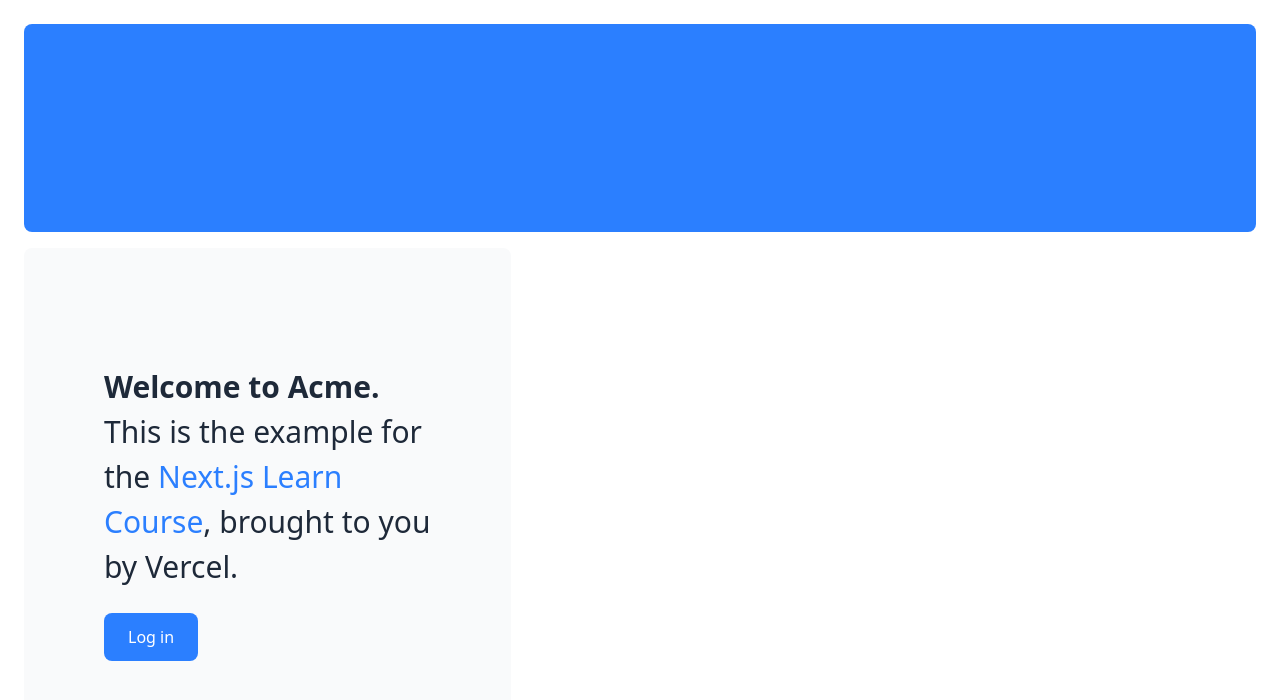
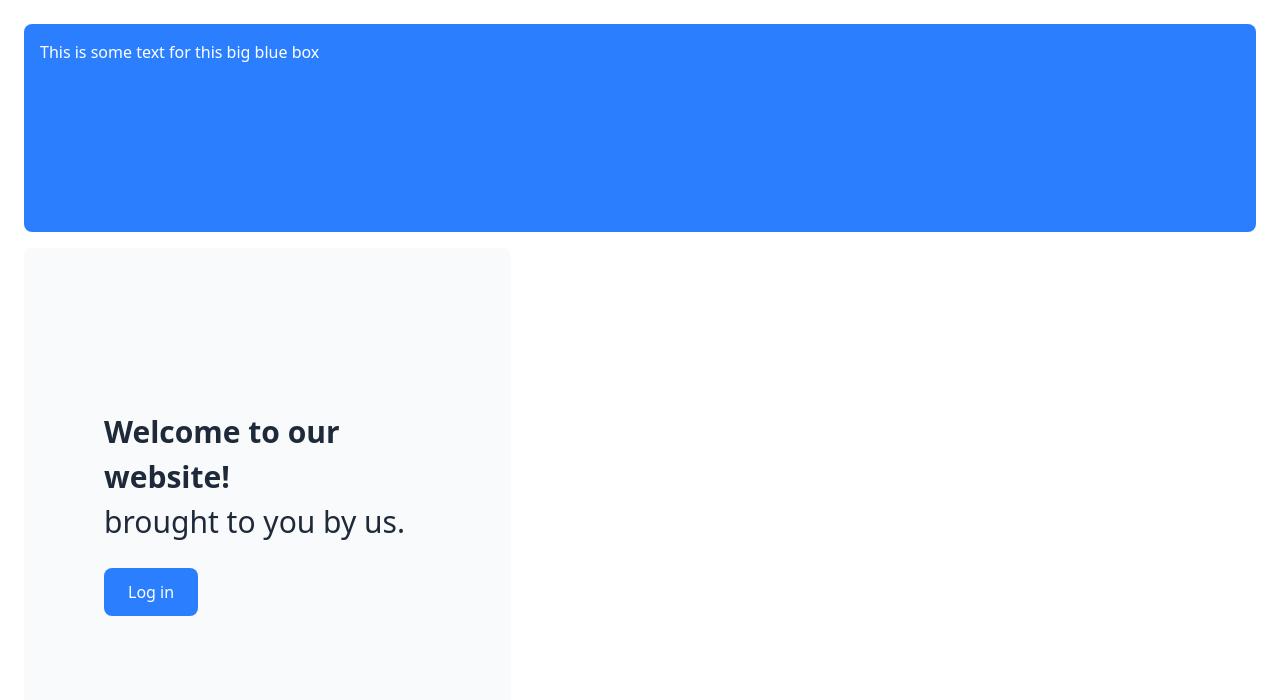
Before and after one commit to Cass-1/Research-Lab-Equipment-Booking-System, a Next.js app: page / in a window 1280 px wide. Shown: the top 700 px of the page. Built offline with nearby package versions, Linux system fonts and the light colour scheme.

Commit message:
changes text

```diff
--- a/app/(root)/page.tsx
+++ b/app/(root)/page.tsx
@@ -5,17 +5,14 @@ import Link from "next/link";
 export default function Page() {
   return (
     <main className="flex min-h-screen flex-col p-6">
-      <div className="flex h-20 shrink-0 items-end rounded-lg bg-blue-500 p-4 md:h-52">
-        {/* <AcmeLogo /> */}
+      <div className="flex h-20 shrink-0 items-start rounded-lg bg-blue-500 p-4 md:h-52 text-white">
+        This is some text for this big blue box
       </div>
       <div className="mt-4 flex grow flex-col gap-4 md:flex-row">
         <div className="flex flex-col justify-center gap-6 rounded-lg bg-gray-50 px-6 py-10 md:w-2/5 md:px-20">
           <p className={`text-xl text-gray-800 md:text-3xl md:leading-normal`}>
-            <strong>Welcome to Acme.</strong> This is the example for the{' '}
-            <a href="https://nextjs.org/learn/" className="text-blue-500">
-              Next.js Learn Course
-            </a>
-            , brought to you by Vercel.
+            <strong>Welcome to our website!</strong><br/>
+            brought to you by us.
           </p>
           <Link
             href="/login"
```
